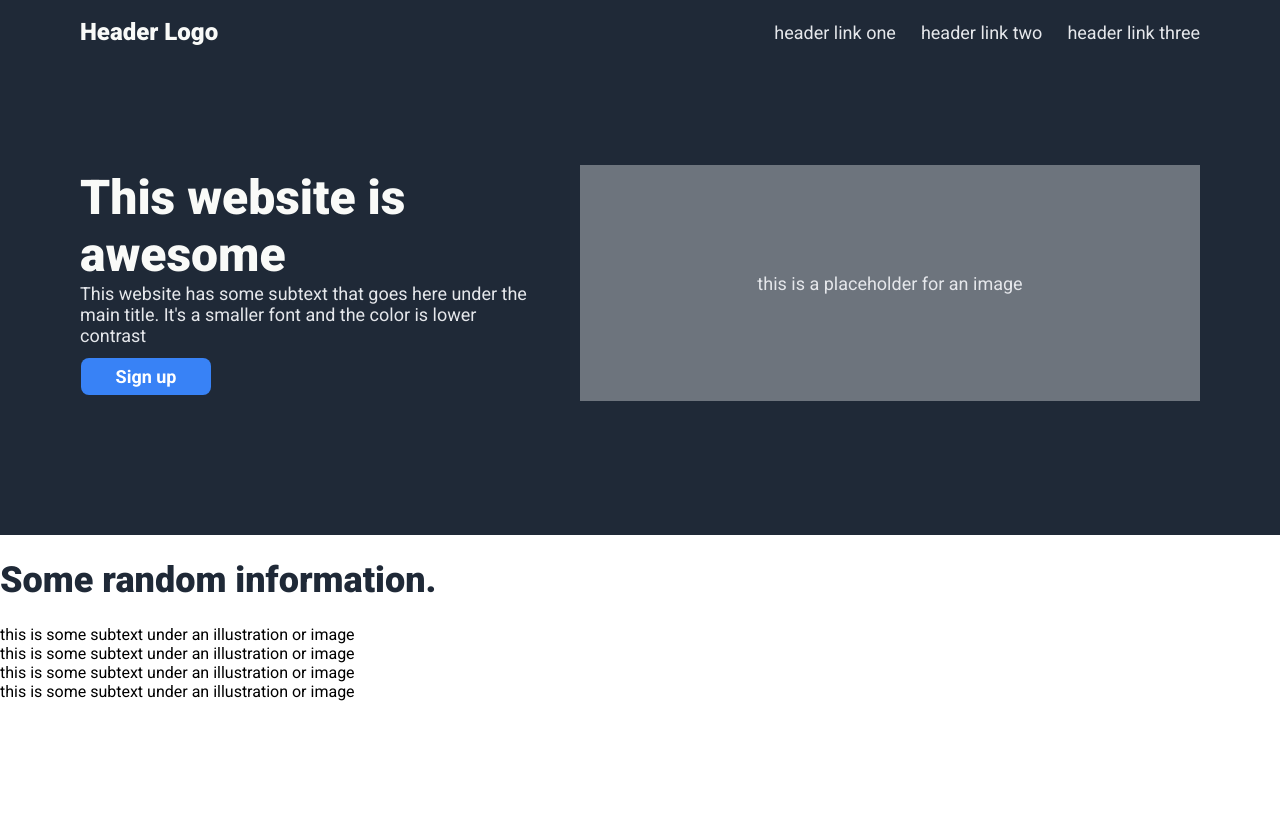
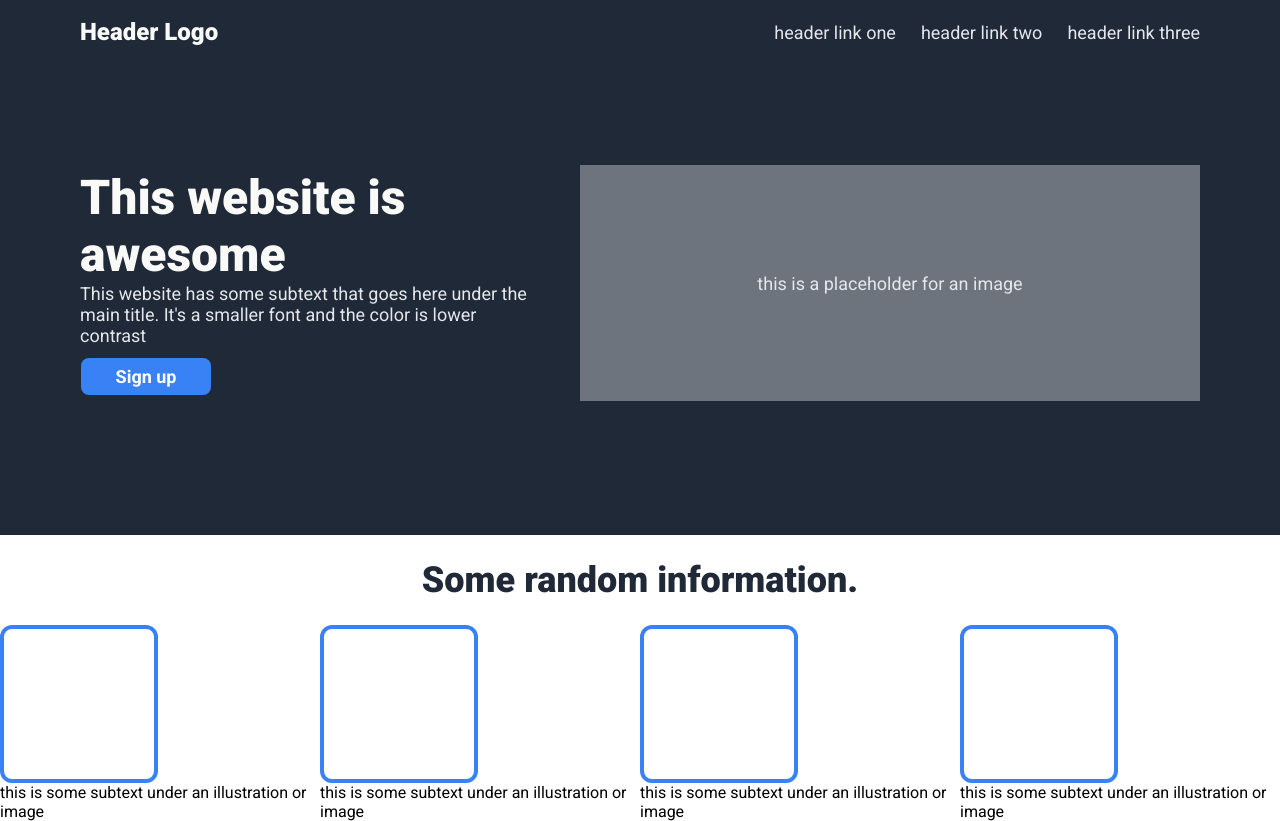
Before and after one commit to palsterzilla/odin-landing-page, a plain HTML site: page index.html in a window 1280 px wide. Before the commit the page ends 800 px from the top, so only its background shows below. Drawn offline with Linux system fonts and the light colour scheme.

Commit message:
Styling for image-container child

```diff
--- a/index.html
+++ b/index.html
@@ -32,19 +32,19 @@
         <h1>Some random information.</h1>
         <div class="image-container">
           <div class="info">
-            <div class="image-one"></div>
+            <div class="image-box"></div>
             <div class="image-text">this is some subtext under an illustration or image</div>
           </div>
           <div class="info">
-            <div class="image-two"></div>
+            <div class="image-box"></div>
             <div class="image-text">this is some subtext under an illustration or image</div>
           </div>
           <div class="info">
-            <div class="image-three"></div>
+            <div class="image-box"></div>
             <div class="image-text">this is some subtext under an illustration or image</div>
           </div>
           <div class="info">
-            <div class="image-four"></div>
+            <div class="image-box"></div>
             <div class="image-text">this is some subtext under an illustration or image</div>
           </div>
         </div>
--- a/style.css
+++ b/style.css
@@ -98,4 +98,16 @@ button {
   color: #1f2937;
   font-size: 36px;
   font-weight: 900;
+  text-align: center;
 }
+
+.image-box {
+  border: 4px solid #3882f6;
+  width: 150px;
+  height: 150px;
+  border-radius: 12px;
+}
+
+.image-container {
+  display: flex;
+}
```
